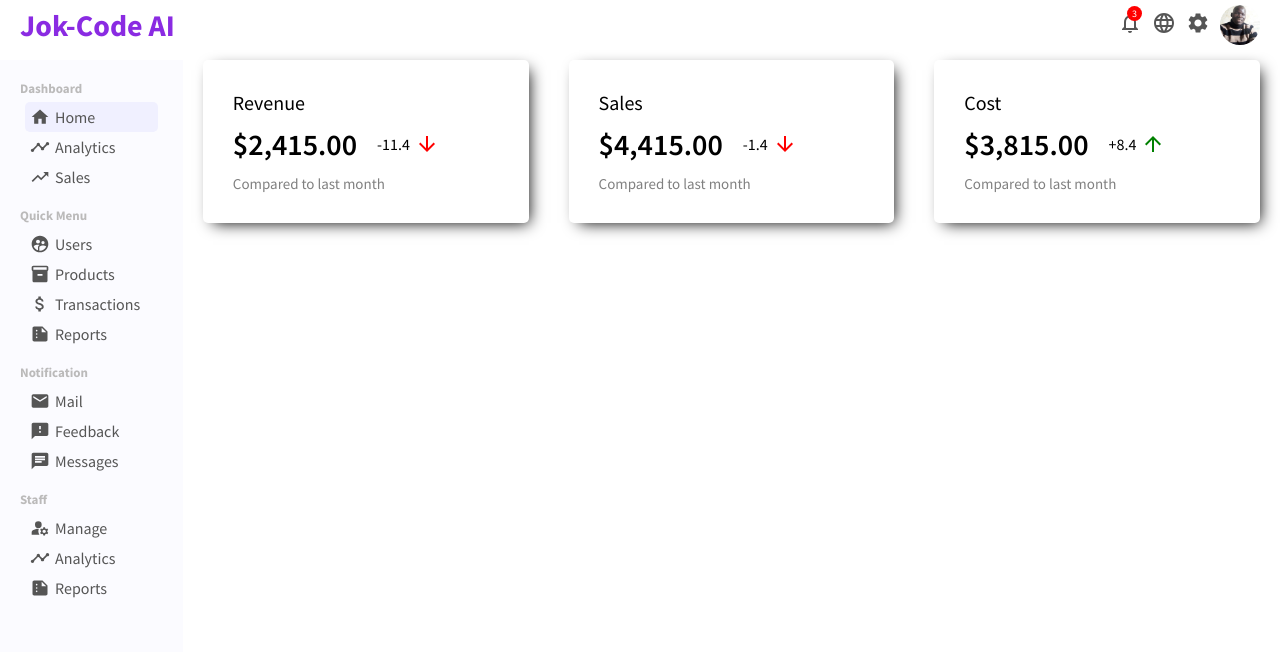
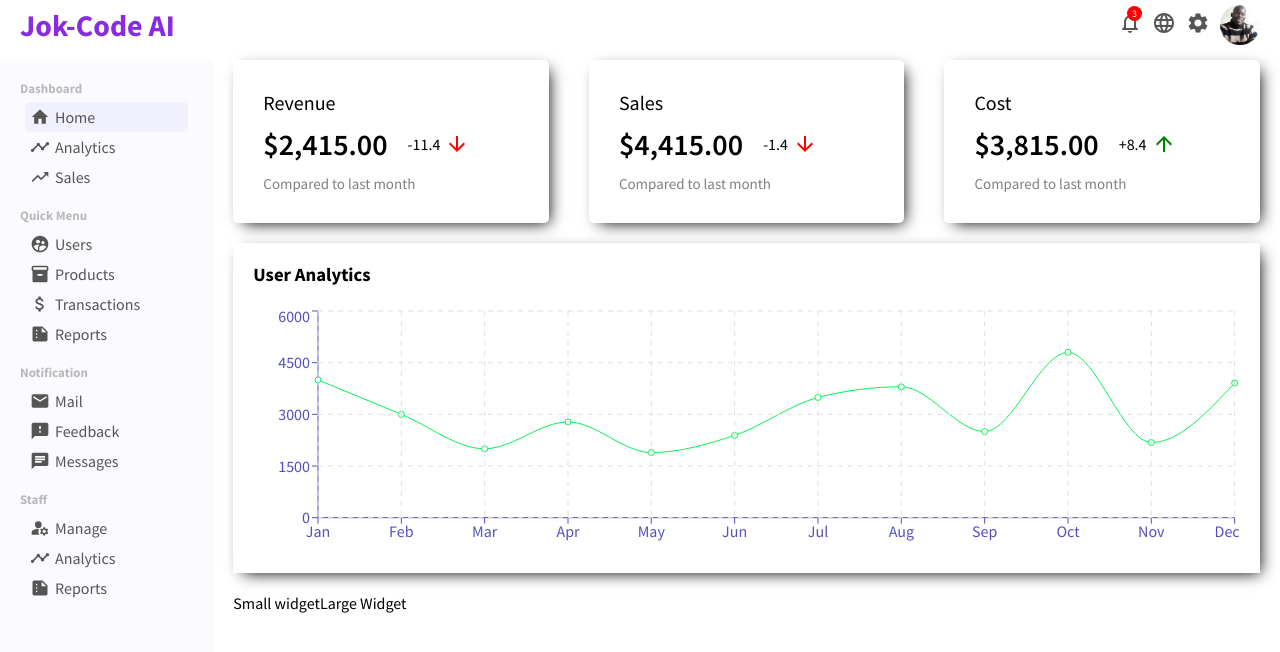
Before and after one commit to Jokmonsimon/react-admin-dashboard, a React (Create React App) app: page / in a window 1280 px wide. Shown: the top 652 px of the page. Built offline with nearby package versions, Linux system fonts and the light colour scheme.

Commit message:
Created chart on the Dashboard

```diff
--- a/package.json
+++ b/package.json
@@ -1,5 +1,5 @@
 {
-  "name": "hospital",
+  "name": "react-admin-dashboard",
   "version": "0.1.0",
   "private": true,
   "dependencies": {
--- /dev/null
+++ b/src/components/chart/Chart.css
@@ -0,0 +1,10 @@
+.chart {
+  margin: 20px;
+  padding: 20px;
+  -webkit-box-shadow: 5px 5px 15px -5px #000000;
+  box-shadow: 5px 5px 15px -5px #000000;
+}
+
+.chart-title {
+  margin-bottom: 20px;
+}
--- /dev/null
+++ b/src/components/chart/Chart.jsx
@@ -0,0 +1,29 @@
+import React from "react";
+import "./Chart.css";
+import {
+  LineChart,
+  Line,
+  XAxis,
+  YAxis,
+  CartesianGrid,
+  Tooltip,
+  Legend,
+  ResponsiveContainer,
+} from "recharts";
+
+export default function Chart({ title, data, dataKey, grid }) {
+  return (
+    <div className="chart">
+      <h3 className="chart-title">{title}</h3>
+      <ResponsiveContainer width="100%" aspect={4 / 1}>
+        <LineChart data={data}>
+          <XAxis dataKey="name" stroke="#5550bd" />
+          <YAxis stroke="#5550bd" />
+          <Line type="monotone" dataKey={dataKey} stroke="#08f156" />
+          <Tooltip />
+          {grid && <CartesianGrid stroke="#e0dfdf" strokeDasharray="5 5" />}
+        </LineChart>
+      </ResponsiveContainer>
+    </div>
+  );
+}
--- /dev/null
+++ b/src/components/widgets/large/WidgetLarge.jsx
@@ -0,0 +1,5 @@
+import "./WidgetLarge.css";
+
+export default function WidgetLarge() {
+  return <div>Large Widget</div>;
+}
--- /dev/null
+++ b/src/components/widgets/small/WidgetSmall.jsx
@@ -0,0 +1,5 @@
+import "./WidgetSmall.css";
+
+export default function WidgetSmall() {
+  return <div>Small widget</div>;
+}
--- /dev/null
+++ b/src/data.js
@@ -0,0 +1,50 @@
+export const userData = [
+  {
+    name: "Jan",
+    "Active Users": 4000,
+  },
+  {
+    name: "Feb",
+    "Active Users": 3000,
+  },
+  {
+    name: "Mar",
+    "Active Users": 2000,
+  },
+  {
+    name: "Apr",
+    "Active Users": 2780,
+  },
+  {
+    name: "May",
+    "Active Users": 1890,
+  },
+  {
+    name: "Jun",
+    "Active Users": 2390,
+  },
+  {
+    name: "Jul",
+    "Active Users": 3490,
+  },
+  {
+    name: "Aug",
+    "Active Users": 3800,
+  },
+  {
+    name: "Sep",
+    "Active Users": 2500,
+  },
+  {
+    name: "Oct",
+    "Active Users": 4800,
+  },
+  {
+    name: "Nov",
+    "Active Users": 2181,
+  },
+  {
+    name: "Dec",
+    "Active Users": 3908,
+  },
+];
--- a/src/pages/dashboard/Dashboard.css
+++ b/src/pages/dashboard/Dashboard.css
@@ -1,3 +1,8 @@
 .dashboard {
-  flex: 6;
+  flex: 5;
 }
+
+.dashboard-widget {
+  display: flex;
+  margin: 20px;
+}
--- a/src/pages/dashboard/Dashboard.jsx
+++ b/src/pages/dashboard/Dashboard.jsx
@@ -1,11 +1,25 @@
 import React from "react";
+import Chart from "../../components/chart/Chart";
 import FeatureInfo from "../../components/featureInfo/FeatureInfo";
 import "./Dashboard.css";
+import { userData } from "../../data";
+import WidgetSmall from "../../components/widgets/small/WidgetSmall";
+import WidgetLarge from "../../components/widgets/large/WidgetLarge";
 
 export default function Dashboard() {
   return (
     <div className="dashboard">
       <FeatureInfo />
+      <Chart
+        data={userData}
+        title="User Analytics"
+        grid
+        dataKey="Active Users"
+      />
+      <div className="dashboard-widget">
+        <WidgetSmall />
+        <WidgetLarge />
+      </div>
     </div>
   );
 }
```
Also changed, not shown: src/components/widgets/large/WidgetLarge.css (added), src/components/widgets/small/WidgetSmall.css (added).
